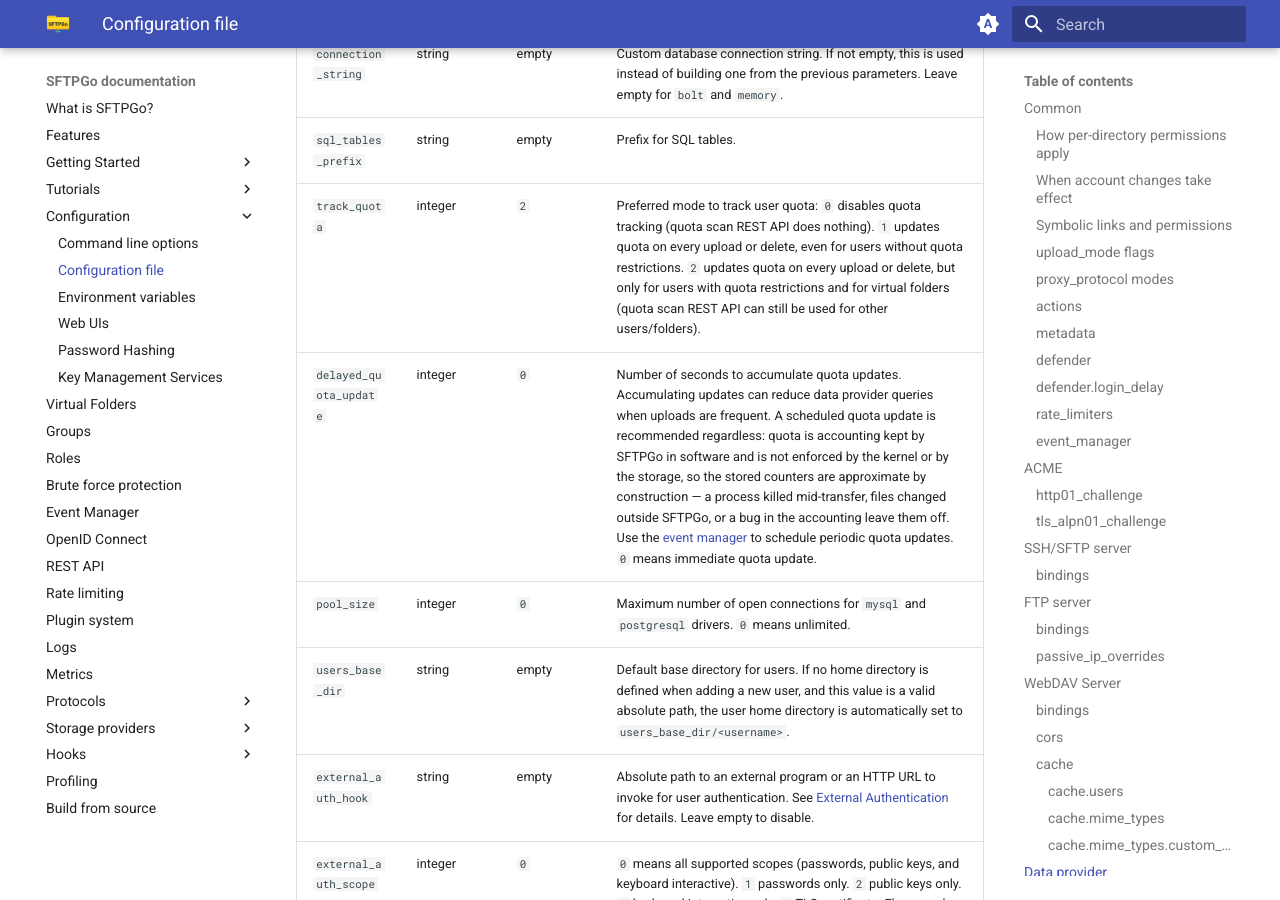
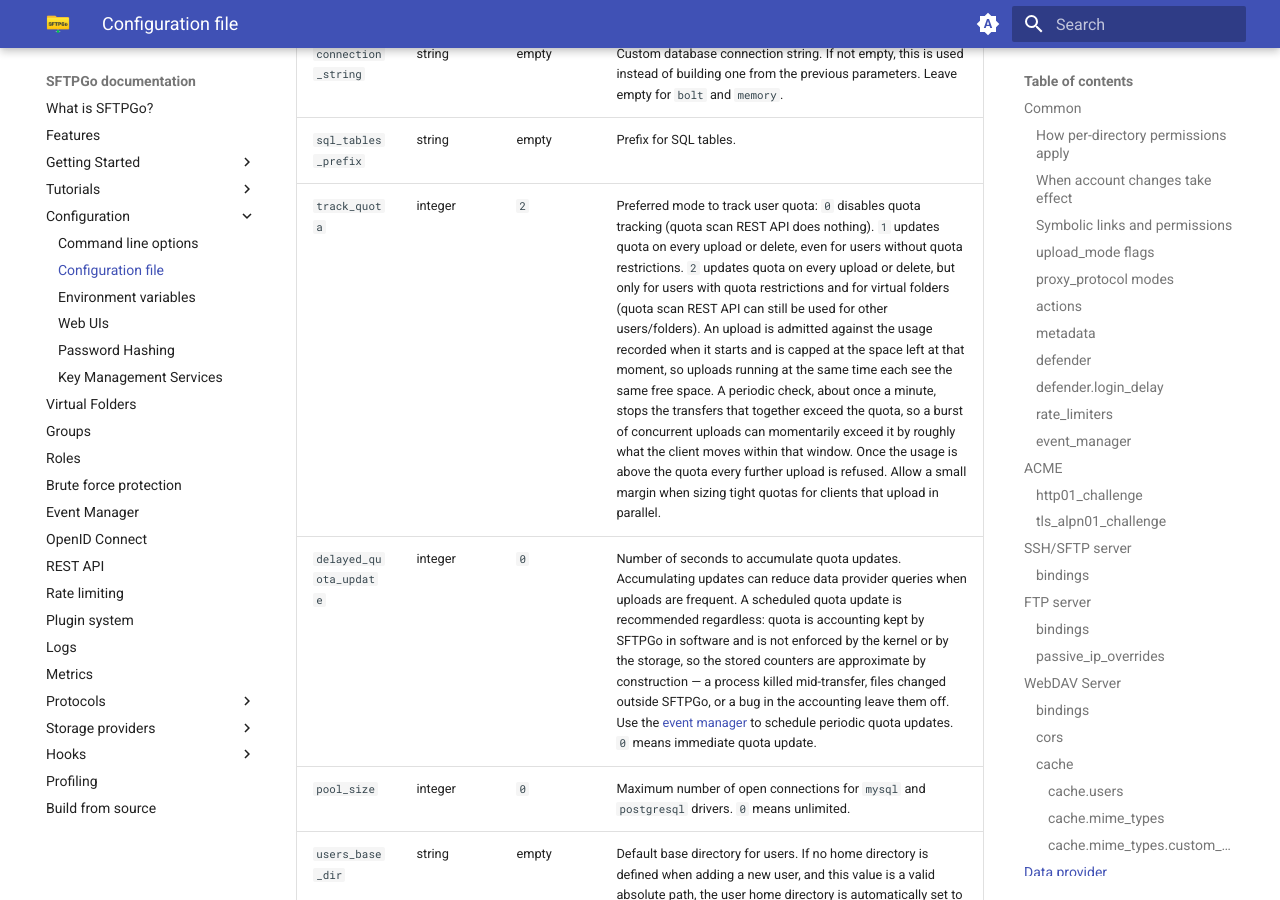
Before and after one commit to sftpgo/docs, an MkDocs documentation site: the page built from docs/config-file.md, in a window 1280 px wide and 900 px high, scrolled down 22056 px. Built offline with MkDocs 1.6.1 and Material for MkDocs 9.7.7, drawn with Linux system fonts in a browser that asks for light colours; emoji names are drawn with the system emoji font; the version menu is left out.

Commit message:
config: document the quota window with concurrent uploads
Signed-off-by: Nicola Murino <nicola.murino@gmail.com>

```diff
--- a/docs/config-file.md
+++ b/docs/config-file.md
@@ -371,7 +371,7 @@ Supported configuration parameters for the `data_provider` section:
 | `client_key` | string | empty | Path to the client key for two-way TLS authentication. |
 | `connection_string` | string | empty | Custom database connection string. If not empty, this is used instead of building one from the previous parameters. Leave empty for `bolt` and `memory`. |
 | `sql_tables_prefix` | string | empty | Prefix for SQL tables. |
-| `track_quota` | integer | `2` | Preferred mode to track user quota: `0` disables quota tracking (quota scan REST API does nothing). `1` updates quota on every upload or delete, even for users without quota restrictions. `2` updates quota on every upload or delete, but only for users with quota restrictions and for virtual folders (quota scan REST API can still be used for other users/folders). |
+| `track_quota` | integer | `2` | Preferred mode to track user quota: `0` disables quota tracking (quota scan REST API does nothing). `1` updates quota on every upload or delete, even for users without quota restrictions. `2` updates quota on every upload or delete, but only for users with quota restrictions and for virtual folders (quota scan REST API can still be used for other users/folders). An upload is admitted against the usage recorded when it starts and is capped at the space left at that moment, so uploads running at the same time each see the same free space. A periodic check, about once a minute, stops the transfers that together exceed the quota, so a burst of concurrent uploads can momentarily exceed it by roughly what the client moves within that window. Once the usage is above the quota every further upload is refused. Allow a small margin when sizing tight quotas for clients that upload in parallel. |
 | `delayed_quota_update` | integer | `0` | Number of seconds to accumulate quota updates. Accumulating updates can reduce data provider queries when uploads are frequent. A scheduled quota update is recommended regardless: quota is accounting kept by SFTPGo in software and is not enforced by the kernel or by the storage, so the stored counters are approximate by construction — a process killed mid-transfer, files changed outside SFTPGo, or a bug in the accounting leave them off. Use the [event manager](eventmanager.md) to schedule periodic quota updates. `0` means immediate quota update. |
 | `pool_size` | integer | `0` | Maximum number of open connections for `mysql` and `postgresql` drivers. `0` means unlimited. |
 | `users_base_dir` | string | empty | Default base directory for users. If no home directory is defined when adding a new user, and this value is a valid absolute path, the user home directory is automatically set to `users_base_dir/<username>`. |
```
